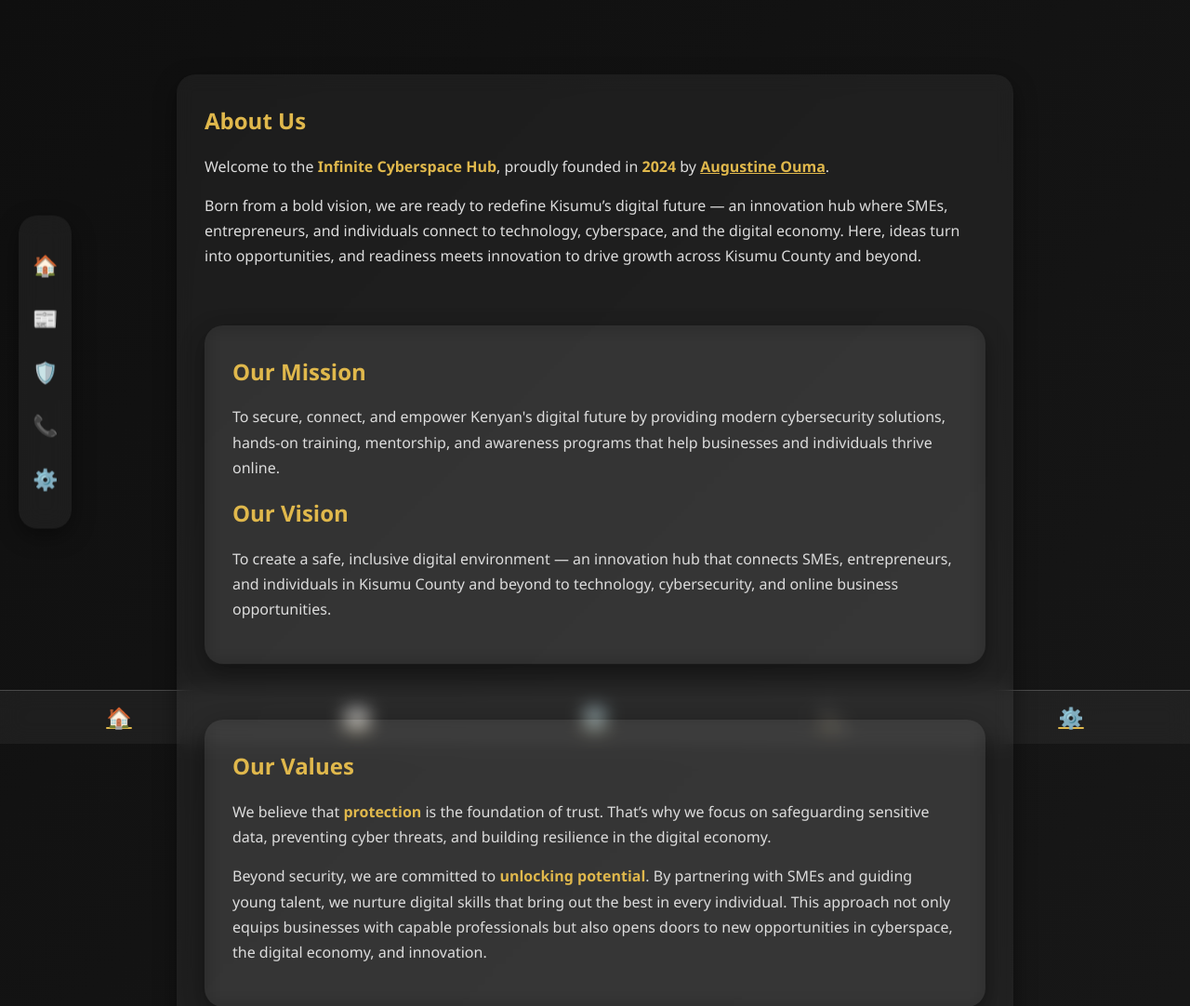
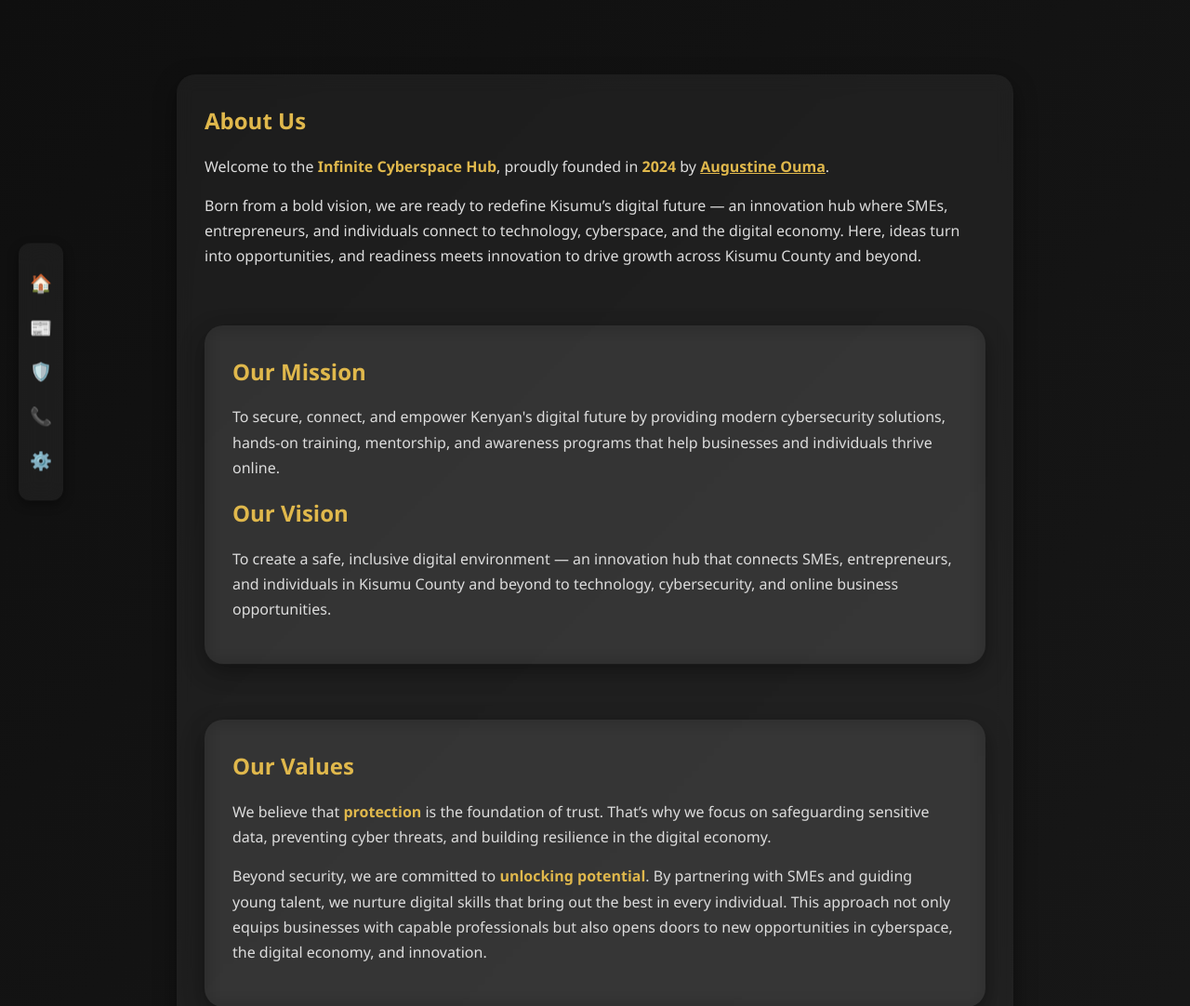
Before and after one commit to augustinealphonce-spec/infinitecyberspace, a PHP site: the page made by About us.html in a window 1280 px wide. Shown: the top 1082 px of the page at 93% size. Run offline with PHP 8.4, Linux system fonts and the light colour scheme.

Commit message:
Update About us.css

```diff
--- a/About us.css
+++ b/About us.css
@@ -20,8 +20,7 @@ body {
   color: #e0b84c;
   font-weight: 600;
 }
-
-/* Sidebar (PC) */
+/* ===== Sidebar Navigation ===== */
 .sidebar {
   position: fixed;
   top: 50%;
@@ -29,56 +28,101 @@ body {
   transform: translateY(-50%);
   background: rgba(255, 255, 255, 0.05);
   backdrop-filter: blur(12px);
-  border-radius: 20px;
-  padding: 15px;
-  box-shadow: 0 8px 25px rgba(0,0,0,0.4);
+  border-radius: 12px;
+  padding: 12px;
+  box-shadow: 0 4px 12px rgba(0,0,0,0.4);
 }
 
-.sidebar ul {
-  list-style: none;
+.sidebar ul { list-style: none; padding: 0; }
+.sidebar li { margin: 15px 0; }
+
+.sidebar a {
+  font-size: 1.2rem;
+  color: #e6edf3;
+  text-decoration: none;
+  position: relative;
+  transition: color 0.25s ease, text-shadow 0.25s ease, transform 0.25s ease;
 }
 
-.sidebar ul li {
-  margin: 20px 0;
+.sidebar a:hover {
+  color: #58a6ff;
+  text-shadow: 0 0 8px rgba(88,166,255,0.6);
+  transform: scale(1.05);
 }
 
-.sidebar ul li a {
-  font-size: 22px;
-  color: #e0b84c;
-  text-decoration: none;
-  transition: all 0.3s ease;
+/* Ripple Effect */
+.sidebar a:active::after,
+.bottom-nav a:active::after,
+.bottom-nav button:active::after {
+  content: "";
+  position: absolute;
+  left: 50%;
+  top: 50%;
+  width: 0;
+  height: 0;
+  background: rgba(255, 215, 0, 0.6);
+  border-radius: 50%;
+  transform: translate(-50%, -50%);
+  animation: ripple 0.6s ease-out;
 }
 
-.sidebar ul li a:hover {
-  color: #ffffff;
-  transform: scale(1.2);
+@keyframes ripple {
+  0% { width: 0; height: 0; opacity: 0.8; }
+  100% { width: 120px; height: 120px; opacity: 0; }
+}
+/* ===========================
+   Bottom Navigation (Mobile Only)
+=========================== */
+.bottom-nav {
+  position: fixed;
+  bottom: 12px;
+  left: 50%;
+  transform: translateX(-50%);
+  background: linear-gradient(135deg, rgba(0,200,255,0.2), rgba(0,120,212,0.2));
+  backdrop-filter: blur(12px);
+  border-radius: 30px;
+  display: flex;
+  justify-content: space-around;
+  width: 90%;
+  max-width: 420px;
+  padding: 12px;
+  z-index: 1500;
+  opacity: 1; /* ✅ Make it visible by default */
+  transition: transform 0.25s ease, opacity 0.25s ease;
 }
 
-/* Bottom Nav (Mobile) */
-.bottom-nav {
-  display: none;
-  position: fixed;
-  bottom: 0;
-  left: 0;
-  right: 0;
-  background: rgba(255,255,255,0.05);
-  backdrop-filter: blur(12px);
-  padding: 10px 0;
-  display: flex;
-  justify-content: space-around;
-  border-top: 1px solid rgba(255,255,255,0.2);
+.bottom-nav.show {
+  transform: translateX(-50%) translateY(0);
 }
 
-.bottom-nav a {
-  font-size: 22px;
-  color: #e0b84c;
-  transition: 0.3s;
+/* Bottom Nav Links */
+.bottom-nav a,
+.bottom-nav button {
+  color: #e6edf3;
+  font-size: 20px;
+  background: none;
+  border: none;
+  position: relative;
+  text-decoration: none;
+  transition: color 0.25s ease, text-shadow 0.25s ease, transform 0.25s ease;
 }
 
-.bottom-nav a:hover {
-  color: #ffffff;
-  transform: scale(1.2);
+.bottom-nav a:hover,
+.bottom-nav button:hover {
+  color: #58a6ff;
+  text-shadow: 0 0 8px rgba(88,166,255,0.6);
+  transform: scale(1.05);
 }
+
+/* Responsive */
+@media (min-width: 769px) {
+  .bottom-nav { display: none; } /* Hide bottom nav on desktop */
+}
+
+@media (max-width: 768px) {
+  .sidebar { display: none; } /* Hide sidebar on mobile */
+}
+
 
 /* Floating Settings Menu */
 .floating-menu {
```
